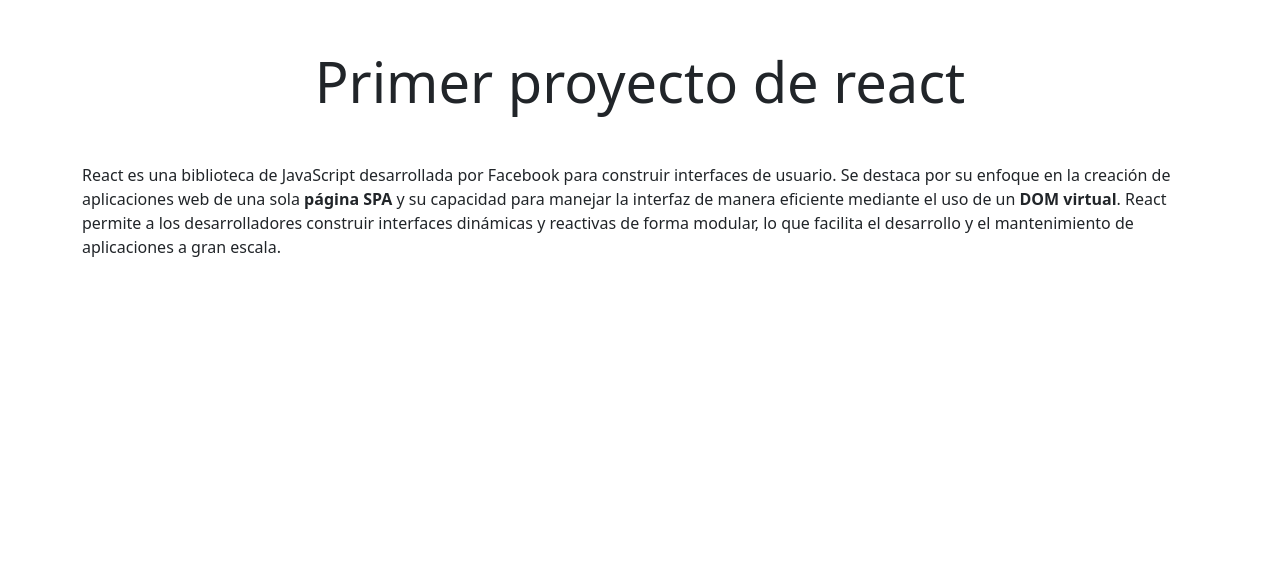
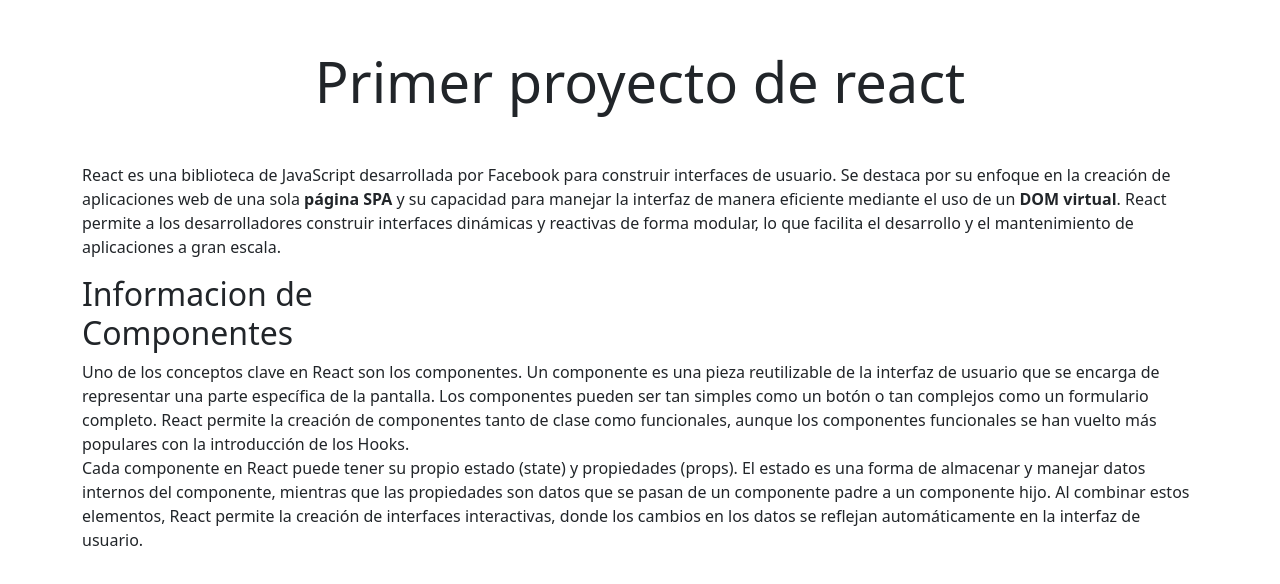
Before and after one commit to rollingcodeschool/contador-react2, a React (Vite) app: page / in a window 1280 px wide. Shown: the top 584 px of the page. Built offline with nearby package versions, Linux system fonts and the light colour scheme.

Commit message:
agregamo el componente InformacionComponente con maquetado

```diff
--- a/src/App.jsx
+++ b/src/App.jsx
@@ -1,5 +1,6 @@
 import Encabezado from "./components/Encabezado";
 import 'bootstrap/dist/css/bootstrap.min.css'
+import InformacionComponente from "./components/InformacionComponente";
 
 function App() {
   return (
@@ -7,6 +8,7 @@
       {/* invocar a un componente */}
       {/* <Encabezado></Encabezado> */}
       <Encabezado />
+      <InformacionComponente></InformacionComponente>
     </main>
   );
 }
--- /dev/null
+++ b/src/components/InformacionComponente.jsx
@@ -0,0 +1,28 @@
+import React from "react";
+
+const InformacionComponente = () => {
+  return (
+    <article>
+      <h2>Informacion de <br/>Componentes</h2>
+      <p>
+        Uno de los conceptos clave en React son los componentes. Un componente
+        es una pieza reutilizable de la interfaz de usuario que se encarga de
+        representar una parte específica de la pantalla. Los componentes pueden
+        ser tan simples como un botón o tan complejos como un formulario
+        completo. React permite la creación de componentes tanto de clase como
+        funcionales, aunque los componentes funcionales se han vuelto más
+        populares con la introducción de los Hooks.
+        <br/>
+        Cada componente en React puede tener su propio estado (state) y
+        propiedades (props). El estado es una forma de almacenar y manejar datos
+        internos del componente, mientras que las propiedades son datos que se
+        pasan de un componente padre a un componente hijo. Al combinar estos
+        elementos, React permite la creación de interfaces interactivas, donde
+        los cambios en los datos se reflejan automáticamente en la interfaz de
+        usuario.
+      </p>
+    </article>
+  );
+};
+
+export default InformacionComponente;
```
